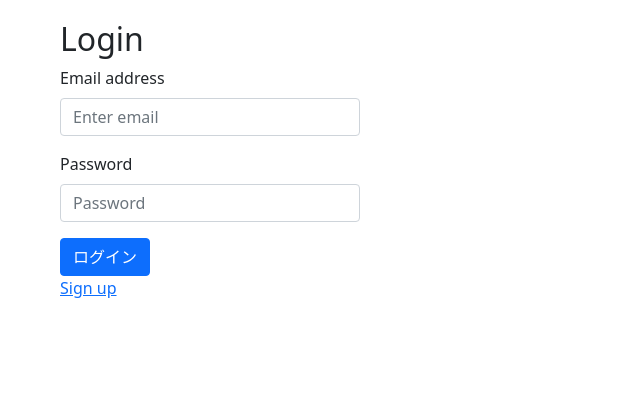
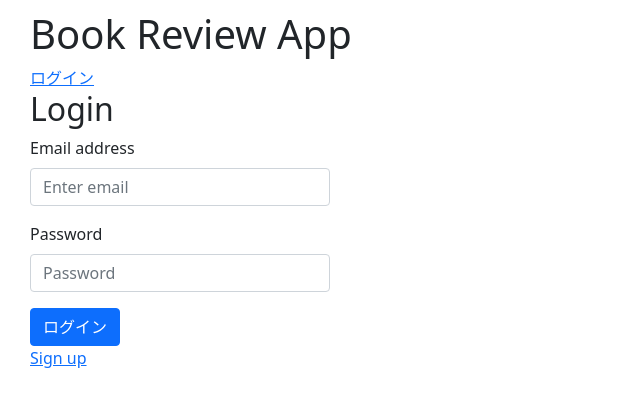
Before and after one commit to kotatabe/book-review-app, a React (Create React App) app: page /login in a window 1280 px wide. Shown: the top 406 px of the page, without its empty margins (0-640 px from the left). Built offline with nearby package versions, Linux system fonts and the light colour scheme; no server answers.

Commit message:
ログイン状態の保存

```diff
--- a/src/App.js
+++ b/src/App.js
@@ -1,6 +1,7 @@
 import * as React from 'react';
 import { useEffect, useState, useContext } from 'react';
 import {
+	Navigate,
 	Link
 } from "react-router-dom";
 import './App.scss';
@@ -25,11 +26,11 @@ export default function App() {
 				console.log('api return');
 			})
 			.catch(error => console.log('error', error))
-	}, []);
+	}, [auth_context.auth_token]);
 
 	return (
+		auth_context.isAuthenticated ? (
 			<div>
-			<h1>Book Review App</h1>
 				<ul className='book-list-container'>
 					{ bookList.map( (info) =>
 						<li>
@@ -50,5 +51,8 @@ export default function App() {
 				<Link to="signup">Sign up</Link> |{" "}
 				<Link to="/login">login</Link>
 			</div>
+		) : (
+			<Navigate to="/login" replace />
+		)
 	);
 }
--- /dev/null
+++ b/src/Header.js
@@ -0,0 +1,44 @@
+import { useState, useContext, useEffect } from 'react';
+import { AuthContext } from './authContext';
+import axios from 'axios';
+import {
+	Link
+} from "react-router-dom";
+
+const url = 'https://api-for-missions-and-railways.herokuapp.com/';
+
+
+function Header () {
+	const [ userName, setUserName ] = useState('');
+	const auth_context = useContext(AuthContext);
+
+	useEffect(() => {
+		axios.get( url + 'users', {
+			headers: {
+				Authorization: `Bearer ${auth_context.auth_token}`
+			}
+		})
+			.then(res => {
+				console.log(res.data.name);
+				setUserName(res.data.name);
+			})
+			.catch(error => console.log('...error', error))
+	}, [])
+
+	return (
+		<header>
+			<h1>Book Review App</h1>
+			<div>
+				{ auth_context.isAuthenticated ? (
+					<div>
+						ユーザー名：{ userName }
+					</div>
+					) : (
+						<Link to="/login">ログイン</Link>
+				)}
+			</div>
+		</header>
+	);
+}
+
+export default Header;
--- a/src/Login.js
+++ b/src/Login.js
@@ -2,6 +2,7 @@ import { useState, useContext } from 'react';
 import Form from 'react-bootstrap/Form';
 import Button from 'react-bootstrap/Button';
 import {
+	Navigate,
   Link
 } from "react-router-dom";
 import { AuthContext } from './authContext';
@@ -11,26 +12,31 @@ import axios from 'axios';
 export default function Login() {
 	const [ email, setEmail ] = useState('');
 	const [ password, setPassword ] = useState('');
+	const auth_context = useContext(AuthContext);
 	const url = 'https://api-for-missions-and-railways.herokuapp.com/signin';
-	const auth_context = useContext(AuthContext);
 
 	const hundleSubmit = (event) => {
-		console.log('hundleSubmit!');
+		event.preventDefault();
 		axios.post( url, { email, password } )
 			.then(res => {
 				localStorage.setItem('auth_token', res.data.token);
 				auth_context.setIsAuthenticated(true);
 				console.log('api return');
+				console.log(auth_context.isAuthenticated);
 			})
 				.catch(error => {
-				console.log('Error', error);
+					console.log('...Error', error);
 				});
-		event.preventDefault();
+		console.log('hundleSubmit!');
 	}
 
 	return (
-		<body>
+		auth_context.isAuthenticated ? (
+			<Navigate to="/" replace />
+		) : (
+			<div>
 				<h2>Login</h2>
+				<h2> {auth_context.isAuthenticated} </h2>
 				<Form onSubmit={hundleSubmit} className='signup-form'>
 					<Form.Group className="mb-3">
 						<Form.Label>Email address</Form.Label>
@@ -55,6 +61,7 @@ export default function Login() {
 					</Button>
 				</Form>
 				<Link to="/signup">Sign up</Link>
-		</body>
+			</div>
+		)
 	);
 }
--- a/src/Signup.js
+++ b/src/Signup.js
@@ -12,11 +12,12 @@ export default function Signup() {
 	const [ name, setName ] = useState('');
 	const [ email, setEmail ] = useState('');
 	const [ password, setPassword ] = useState('');
+	const auth_context = useContext(AuthContext);
 	const url = 'https://api-for-missions-and-railways.herokuapp.com/users';
-	const auth_context = useContext(AuthContext);
 
 	const hundleSubmit = (event) => {
 		console.log('hundleSubmit!');
+		event.preventDefault();
 		axios.post( url, { name, email, password } )
 			.then(res => {
 				localStorage.setItem('auth_token', res.data.token);
@@ -24,9 +25,8 @@ export default function Signup() {
 				console.log('api return');
 			})
 			.catch(error => {
-				console.log('Error', error);
+				console.log('...Error', error);
 			});
-		// event.preventDefault();
 	}
 
 	return (
--- a/src/index.js
+++ b/src/index.js
@@ -6,6 +6,7 @@ import {
   Routes,
   Route
 } from "react-router-dom";
+import Header from './Header.js'
 import App from './App';
 import Signup from './Signup';
 import Login from './Login';
@@ -16,6 +17,7 @@ const rootElement = document.getElementById("root");
 render(
   <BrowserRouter>
     <AuthProvider>
+      <Header />
       <Routes>
         <Route path="/" element={<App />} />
         <Route path="signup" element={<Signup />} />
```
Also changed, not shown: 1 other file (tests, documents, lock files or other folders). Lines whose indentation alone changed are shown as unchanged.
